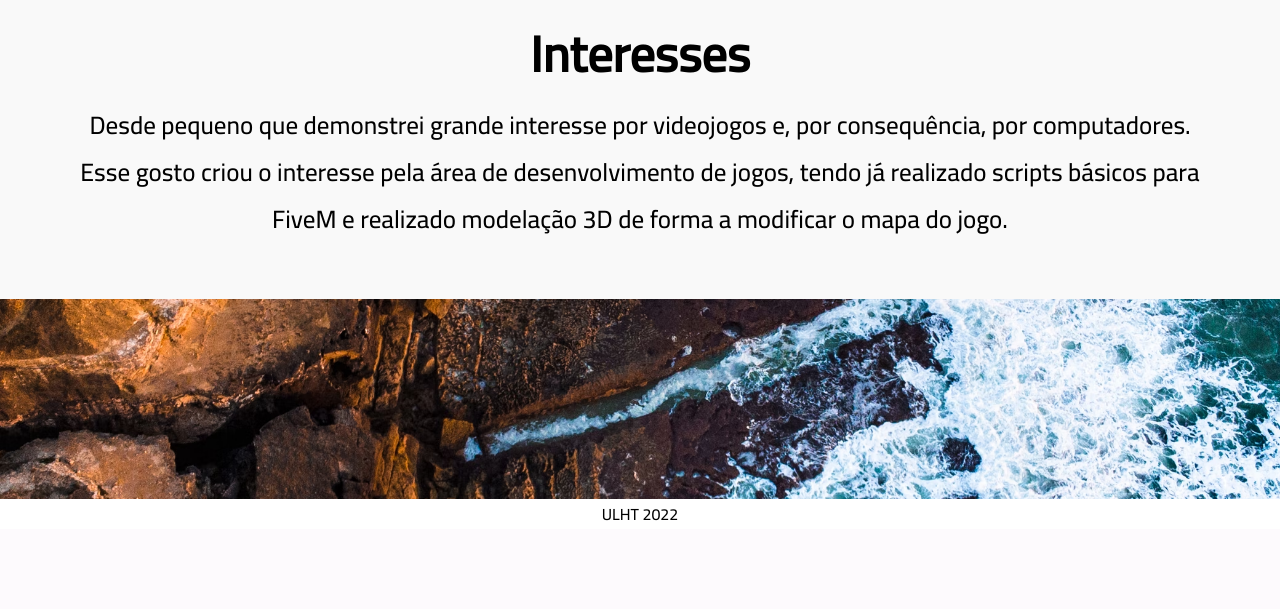
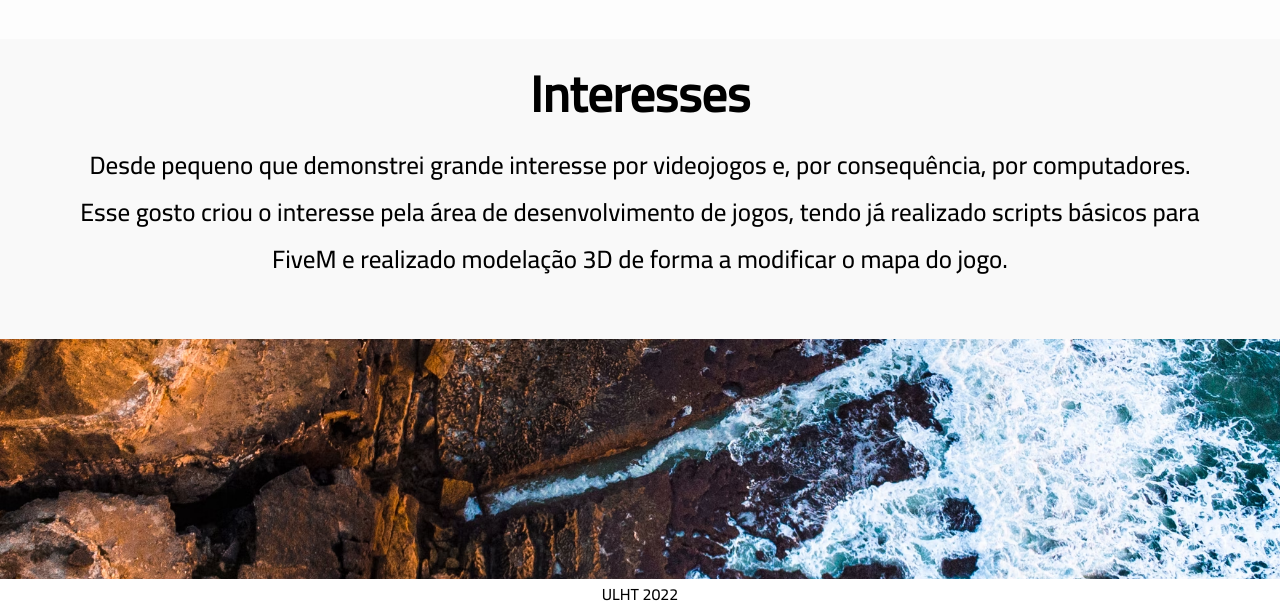
Before and after one commit to Alexandre-Godinho/Projeto_Final_PW, a Django app: page /aboutme in a window 1280 px wide. Shown: the part 1057-1666 px from the top of the page. Before the commit the page ends 1578 px from the top, so only its background shows below. Run offline with Django 4.2, Linux system fonts and the light colour scheme; parts of the project's set-up code (start-up, migrations or seed data) failed here and were passed over.

Commit message:
pequenas mudanças esteticas

```diff
--- a/portfolio/static/portfolio/css/estilos.css
+++ b/portfolio/static/portfolio/css/estilos.css
@@ -57,12 +57,12 @@ header .navbar a:hover{
     background-size: cover;
     background-attachment: fixed;
     background-color: #f9f9f9;
-    height: 25vh;
+    height: 30vh;
 }
 .home{
     background-color: #f9f9f9;
     color: #000000;
-    height: 500px;
+    height: 400px;
     display: flex;
     flex-flow: row wrap;
     justify-content: space-evenly;
```
